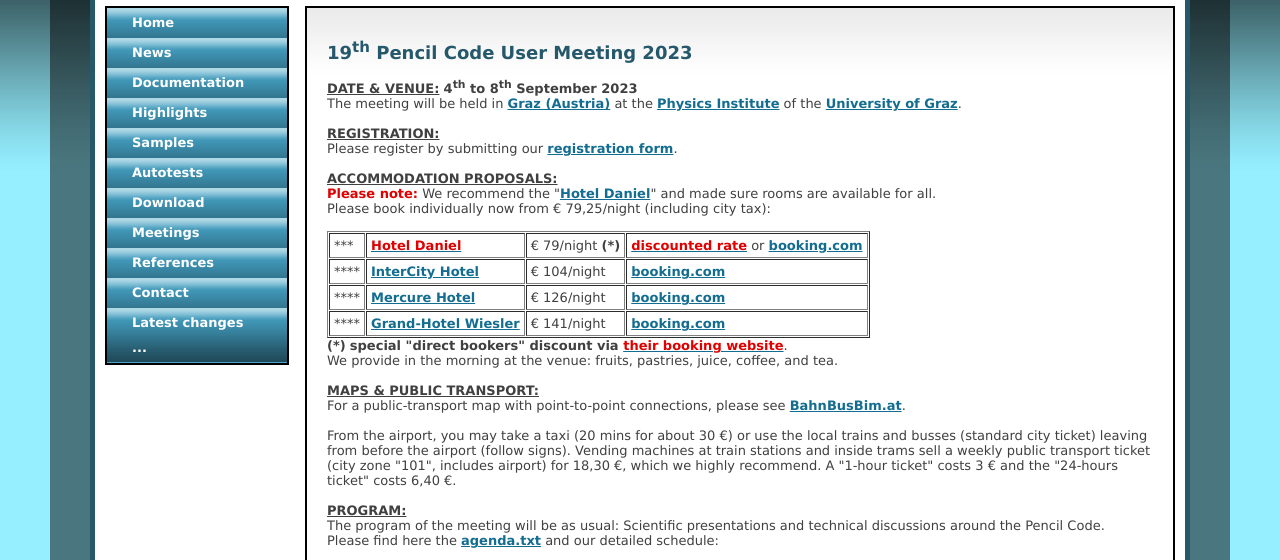
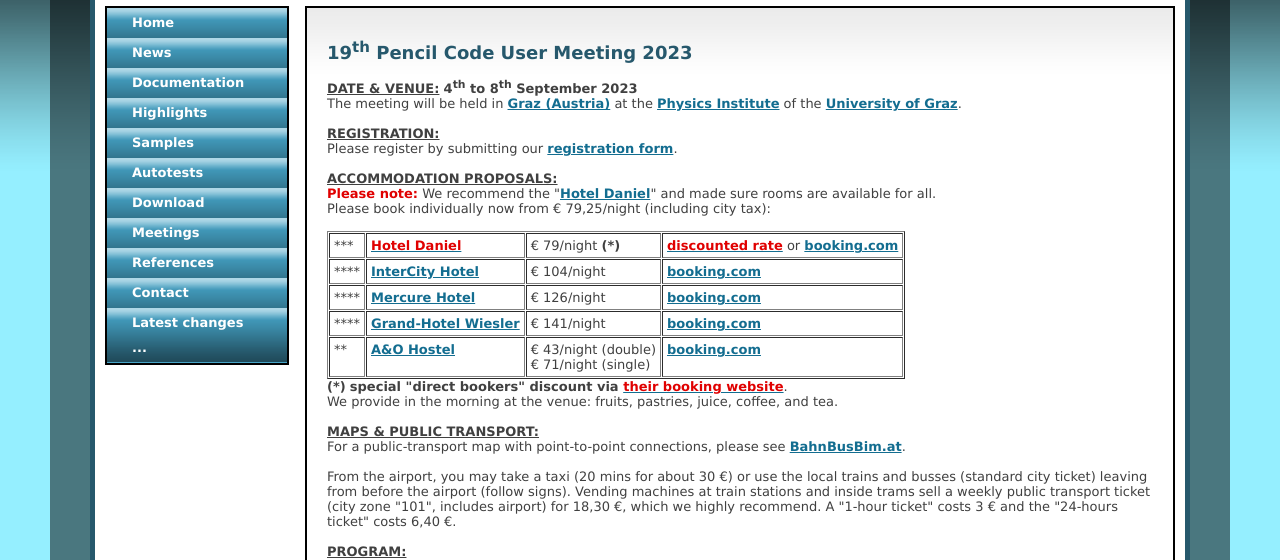
Before and after one commit to pencil-code/website, a PHP site: page /UserMeetings/2023/index.php in a window 1280 px wide. Shown: the part 90-650 px from the top of the page. Run offline with PHP 8.4, Linux system fonts and the light colour scheme.

Commit message:
Added A&O hostel.

```diff
--- a/UserMeetings/2023/index.php
+++ b/UserMeetings/2023/index.php
@@ -26,6 +26,7 @@ Please register by submitting our <a href="register.php">registration form</a>.
 <tr><td>****</td><td><a href="https://all.accor.com/hotel/5742/index.en.shtml">Mercure Hotel</a></td><td>€ 126/night</td><td><a href="https://www.booking.com/hotel/at/mercuregrazcity.en-gb.html?checkin=2023-09-04;checkout=2023-09-08;dest_id=-1978544;dest_type=city;group_adults=1;no_rooms=1;sb_price_type=total;type=total">booking.com</a></td></tr>
 <!-- tr><td>****</td><td><a href="https://www.hotelweitzer.com/en/">Das Weitzer</a></td><td>€ 129/night</td><td><a href="https://www.booking.com/hotel/at/dasweitzer.en-gb.html?checkin=2023-09-04;checkout=2023-09-08;dest_id=-1978544;dest_type=city;group_adults=1;no_rooms=1;sb_price_type=total;type=total">booking.com</a></td></tr -->
 <tr><td>****</td><td><a href="https://www.hotelwiesler.com/en/">Grand-Hotel Wiesler</a></td><td>€ 141/night</td><td><a href="https://www.booking.com/hotel/at/grandhotelwiesler.en-gb.html?checkin=2023-09-04;checkout=2023-09-08;dest_id=-1978544;dest_type=city;group_adults=1;no_rooms=1;sb_price_type=total;type=total">booking.com</a></td></tr>
+<tr valign="top"><td>**</td><td><a href="https://www.aohostels.com/en/graz/graz-hauptbahnhof/">A&amp;O Hostel</a></td><td>€ 43/night (double)<br>€ 71/night (single)</td><td><a href="https://www.booking.com/hotel/at/a-amp-o-graz-hauptbahnhof.en-gb.html?checkin=2023-09-04;checkout=2023-09-08;dest_id=-1978544;dest_type=city;group_adults=1;no_rooms=1;sb_price_type=total;type=total">booking.com</a></td></tr>
 </table>
 <b>(*)</b> <b>special &quot;direct bookers&quot; discount via <a href="https://reservations.hoteldanielgraz.com/?_ga=o&currency=EUR&rooms=1&languageid=1&location=graz&adults=1&datein=09%2F04%2F2023&dateout=09%2F08%2F2023&identifier=#/accommodation/room"><font color="e00000">their booking website</font></a></b>.<br>
 We provide in the morning at the venue: fruits, pastries, juice, coffee, and tea.
```
